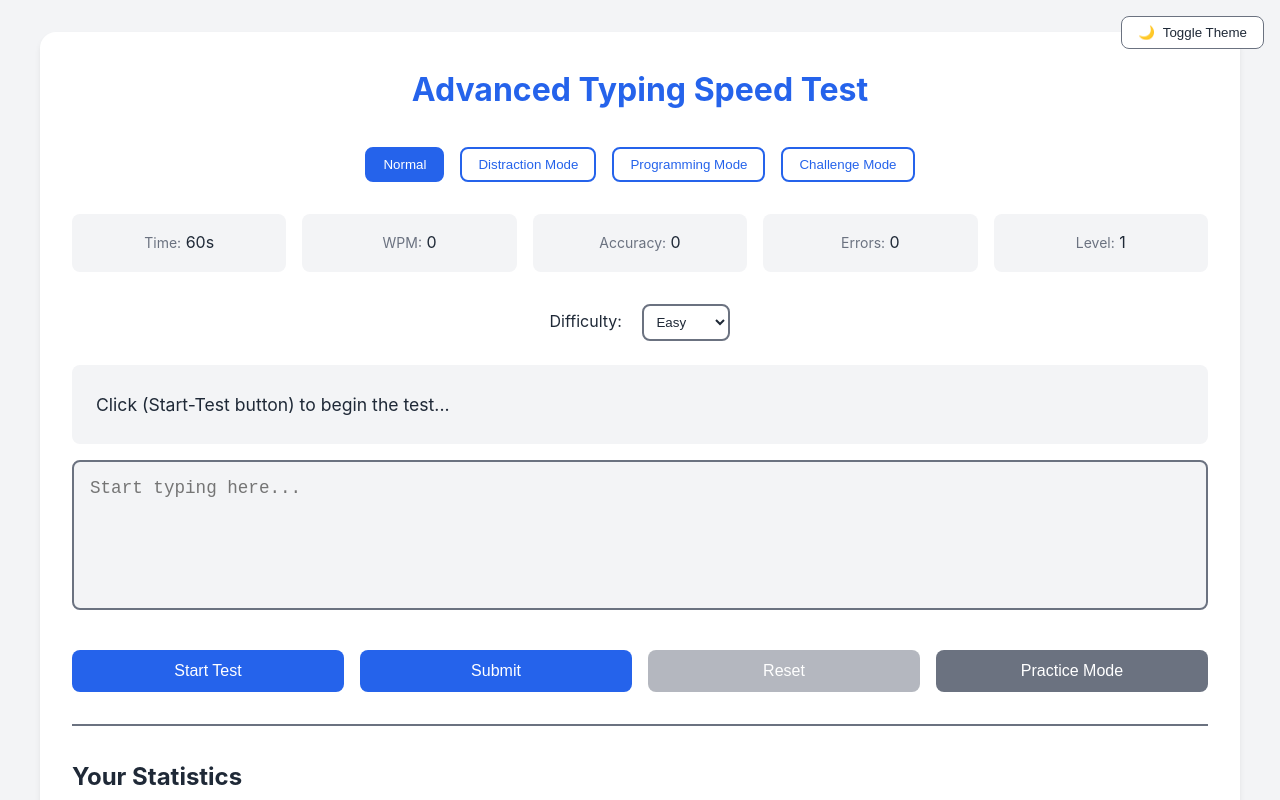
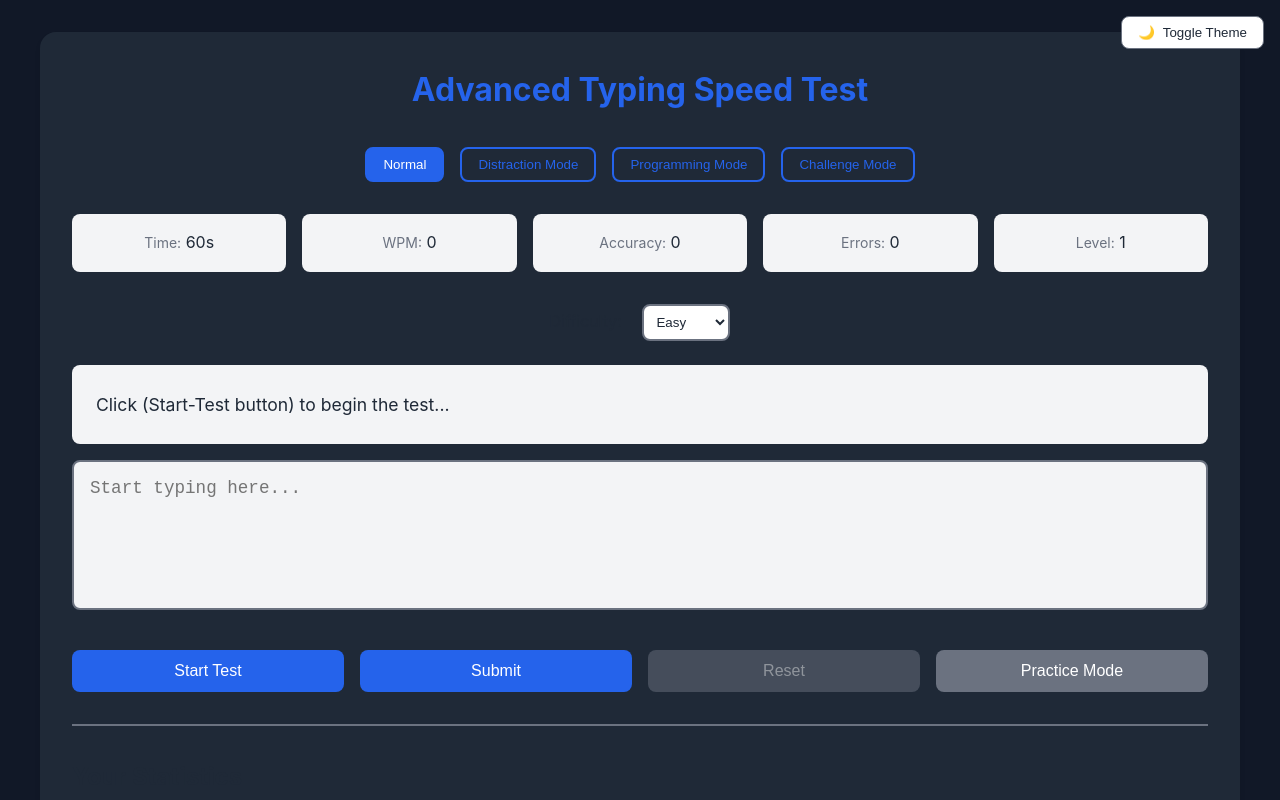
Before and after one commit to deb-priyanshu-1617/Typing-Tester, a plain HTML site: page index.html in a window 1280 px wide. Both pictures are taken after a click on the button "Toggle dark mode". Shown: the top 800 px of the page. Drawn offline with Linux system fonts and the light colour scheme.

Commit message:
Improvement of themeToggle

```diff
--- a/index.html
+++ b/index.html
@@ -103,10 +103,6 @@
             <h2>Your Statistics</h2>
             <div class="stats-grid">
 
-                <div class="stat-item">
-                    <h3>Average WPM</h3>
-                    <span id="avg-wpm">0</span>
-               </div>
 
                <div class="stat-item">
                      <h3>Average WPM</h3>
--- a/script.js
+++ b/script.js
@@ -1,6 +1,8 @@
 /*
    Element Selectors
 */
+const container = document.querySelector(".container");
+const toggleTheme = document.getElementById("theme-toggle");
 const timerEl = document.getElementById("timer");
 const startBtn = document.getElementById("start-btn");
 const submitBtn = document.getElementById("submit-btn");
@@ -18,12 +20,37 @@ const resultSection = document.getElementById("results-section");
 /*
    Variables
 */
+let toggleColor = true;  // starting will be lightTheme
 let actualPara = "";
 let inputPara = "";
 let totalChar = 0;
 let timerId;
 
 let time = 60;
+
+
+/*  backGround changer */
+
+toggleTheme.addEventListener("click",()=>{
+
+      if(!toggleColor){
+        // LIGHT THEME
+        document.body.style.backgroundColor = "#d6e0f3ff";
+        document.body.style.color = "#1f2937";
+        container.style.backgroundColor = "#ffffff";
+        container.style.color = "#1f2937";
+        console.log("Light theme activated");
+      }
+      else{
+            // DARK THEME
+            document.body.style.backgroundColor = "#111827";
+            document.body.style.color = "#f3f4f6";
+            container.style.backgroundColor = "#1f2937";
+            container.style.color = "#1f2937";
+            console.log("Dark theme activated");
+      }
+     toggleColor = !toggleColor;
+});
 
 /*
    Start Button Click Event
```
Also changed, not shown: 1 other file.
